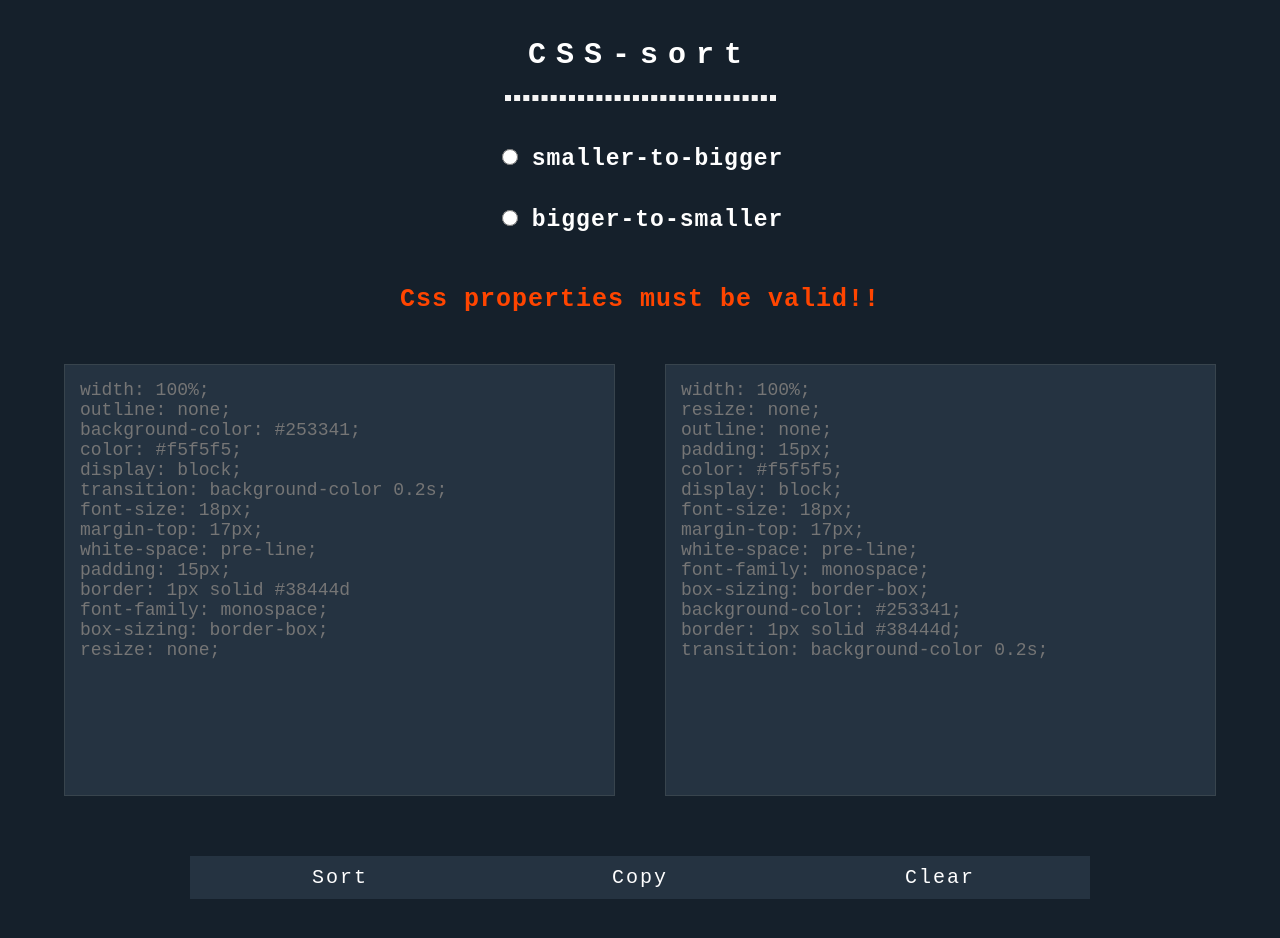
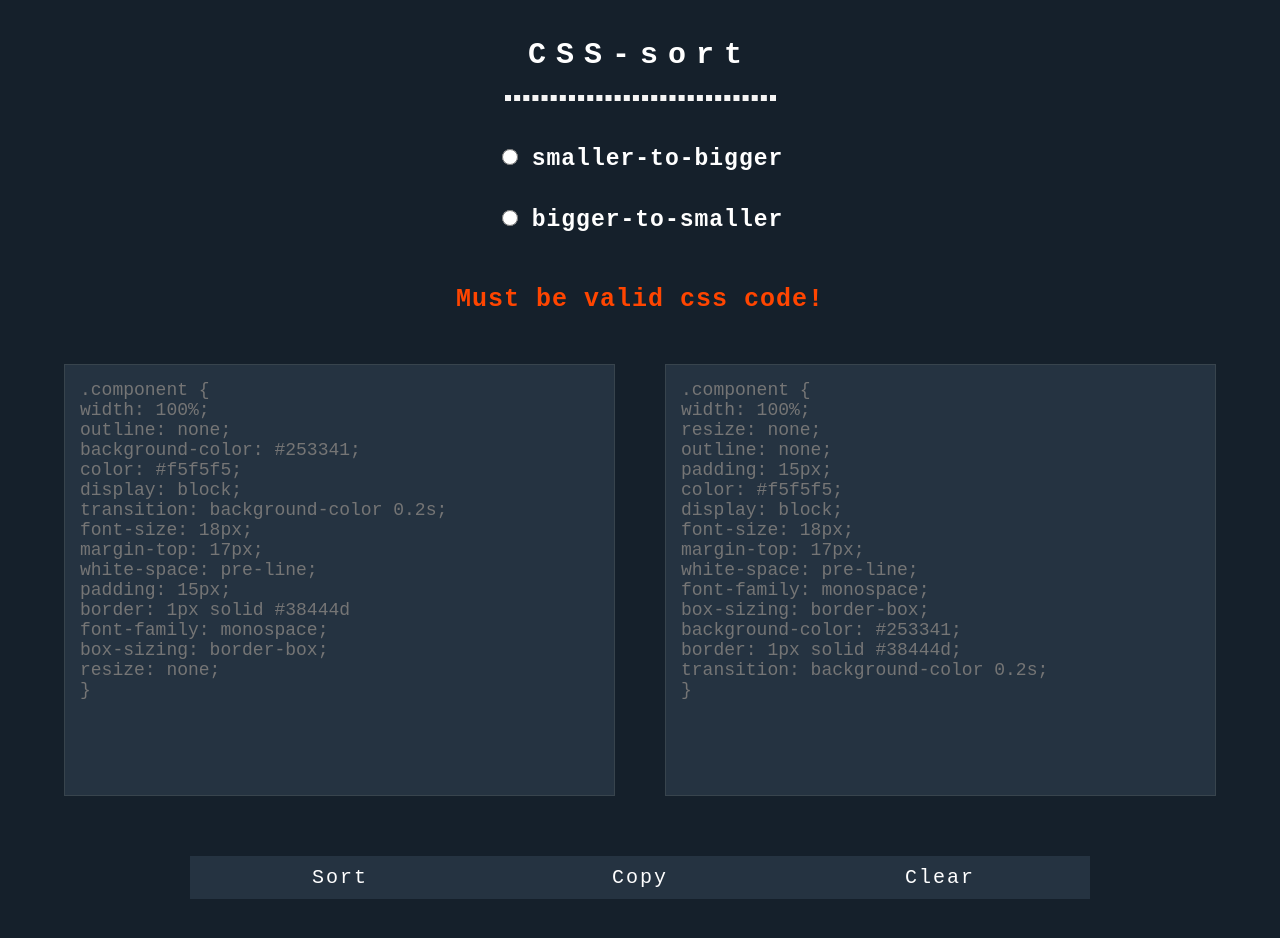
Before and after one commit to apriliandi246/svelte-css-sort, a Svelte app: page / in a window 1280 px wide. Built offline with nearby package versions, Linux system fonts and the light colour scheme.

Commit message:
change placeholder and some header

```diff
--- a/src/components/Header.svelte
+++ b/src/components/Header.svelte
@@ -85,4 +85,4 @@
    <label for="max">bigger-to-smaller</label>
 </div>
 
-<h2>Css properties must be valid!!</h2>
+<h2>Must be valid css code!</h2>
--- a/src/placeholder/index.js
+++ b/src/placeholder/index.js
@@ -1,4 +1,5 @@
-export let placeHolder1 = `      width: 100%;
+export let placeHolder1 = `.component {
+      width: 100%;
       outline: none;
       background-color: #253341;
       color: #f5f5f5;
@@ -11,9 +12,11 @@ export let placeHolder1 = `      width: 100%;
       border: 1px solid #38444d
       font-family: monospace;
       box-sizing: border-box;
-      resize: none;`;
+      resize: none;
+}`;
 
-export let placeholder2 = `width: 100%;
+export let placeholder2 = `.component {
+      width: 100%;
       resize: none;
       outline: none;
       padding: 15px;
@@ -26,4 +29,5 @@ export let placeholder2 = `width: 100%;
       box-sizing: border-box;
       background-color: #253341;
       border: 1px solid #38444d;
-      transition: background-color 0.2s;`;
+      transition: background-color 0.2s;
+}`;
```
